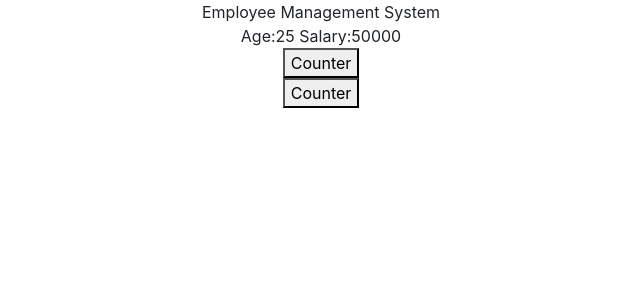
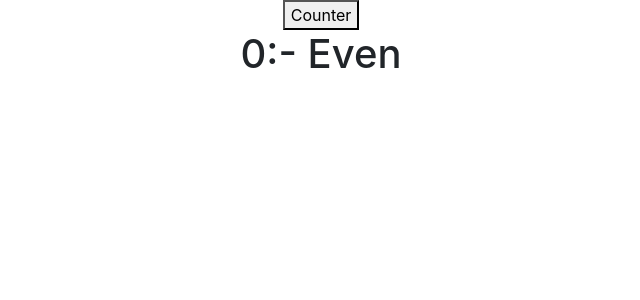
Before and after one commit to dpac14/React-Tasks, a React (Create React App) app in the folder notes/: page / in a window 1280 px wide. Shown: the top 300 px of the page, without its empty margins (319-959 px from the left). Built offline with nearby package versions, Linux system fonts and the light colour scheme.

Commit message:
Added UseMemo file

```diff
--- a/notes/src/App.js
+++ b/notes/src/App.js
@@ -25,6 +25,7 @@ import Contextcopm1 from './Contextcopm1';
 import Counter1 from './Counter1';
 import DataFetch from './DataFetch';
 import ParentuseCallback from './ParentuseCallback';
+import Usermemo from './Usermemo';
 
 export const UserContext = React.createContext();
 export const PSKContext = React.createContext();
@@ -68,7 +69,8 @@ function App() {
 
       {/* <Counter1/> */}
       {/* <DataFetch/> */}
-      <ParentuseCallback />
+      {/* <ParentuseCallback /> */}
+      <Usermemo />
 
 
     </div>
--- /dev/null
+++ b/notes/src/Usermemo.js
@@ -0,0 +1,25 @@
+import React, { useMemo, useState } from 'react';
+
+function Usermemo() {
+  const [count, setCount]=useState(0);
+  const increment=(()=>{
+    setCount(count+1)
+  })
+  const EvenOdd=useMemo(()=>{
+    var i=0;
+    while(i<2000){
+      return count%2==0;
+      i++;
+    }
+  },[count])
+
+
+  return (
+    <div>
+       <button onClick={increment}>Counter</button>
+       <h1>{count}:- {EvenOdd ? "Even " : "Odd "}</h1>
+    </div>
+  );
+}
+
+export default Usermemo;
```
